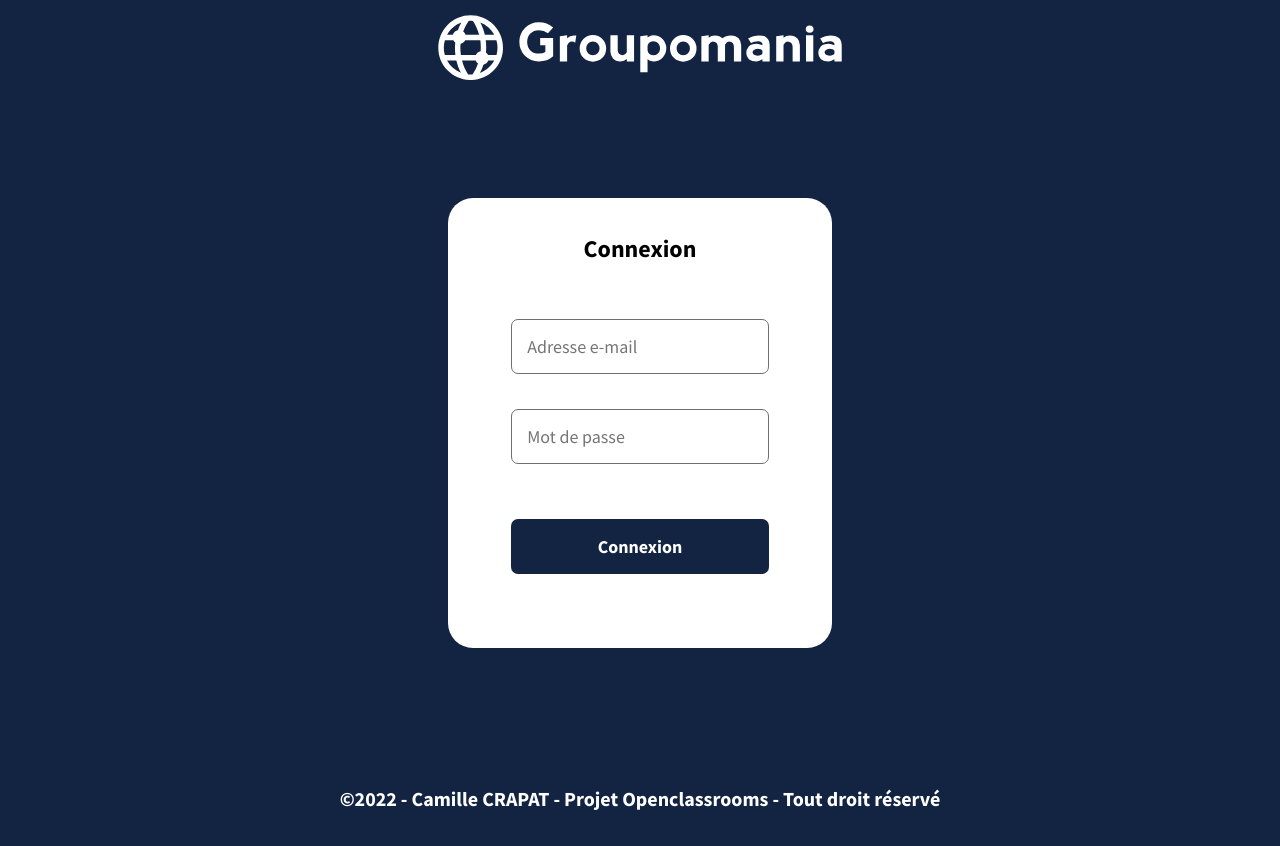
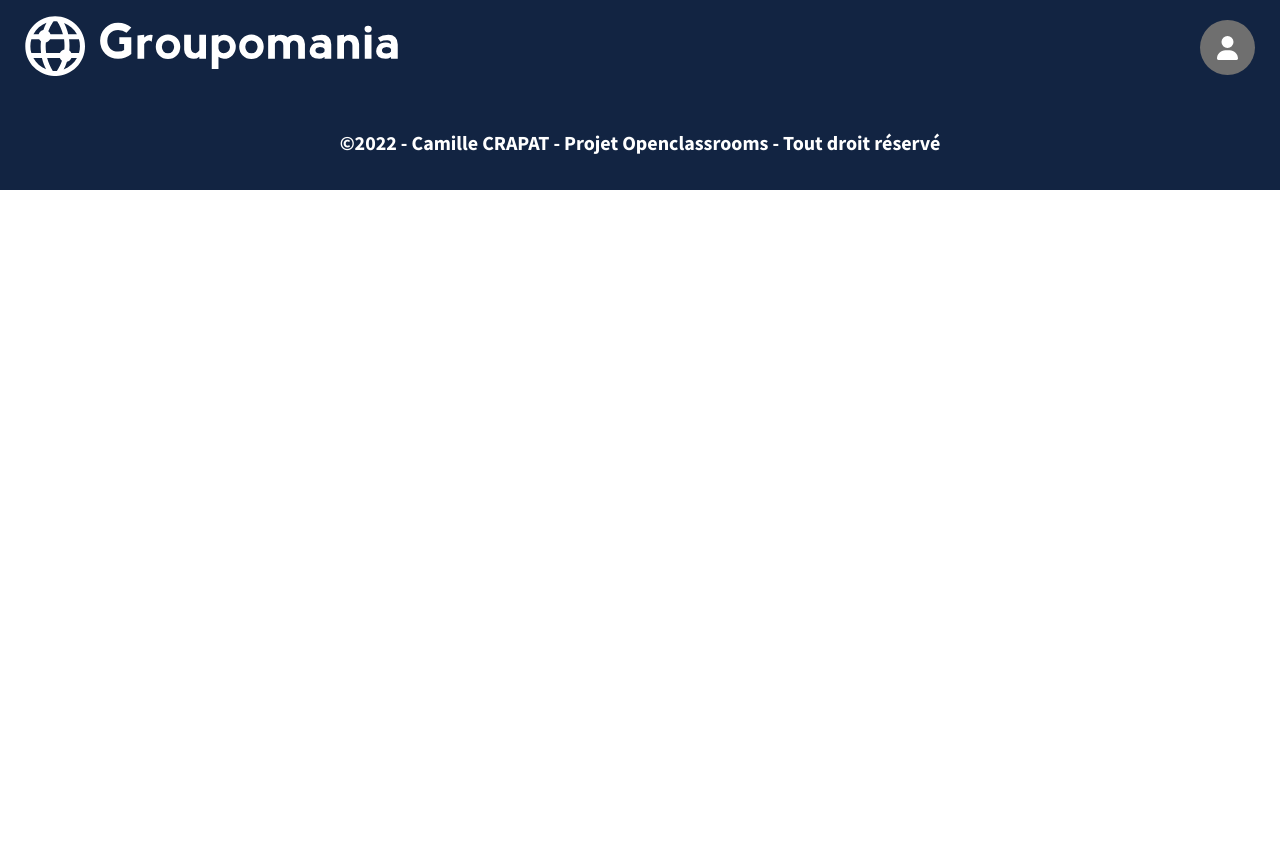
Before and after one commit to KappliApp/Kappli_Camille_Crapat_ProjetOpenclassrooms_Groupomania_Front, a React (Create React App) app: page /user in a window 1280 px wide. After the commit the page ends 800 px from the top, so only its background shows below. Built offline with nearby package versions, Linux system fonts and the light colour scheme.

Commit message:
Revert "delete user and admin | add auth"
This reverts commit 333ba51699b8c7103c4d30c101cad8f49617e45f.

```diff
--- a/src/index.jsx
+++ b/src/index.jsx
@@ -6,7 +6,8 @@ import GlobalStyle from './utils/styles/base';
 import './utils/libs/fontawesome';
 
 import Public from './Public';
-import Auth from './Auth';
+import User from './User';
+import Admin from './Admin';
 import Footer from './Public/components/Footer';
 
 const root = ReactDOM.createRoot(document.getElementById('root'));
@@ -16,7 +17,8 @@ root.render(
          <GlobalStyle />
          <Routes>
             <Route exact path="/*" element={<Public />} />
-            <Route exact path="/auth/*" element={<Auth />} />
+            <Route exact path="/user/*" element={<User />} />
+            <Route exact path="/admin/*" element={<Admin />} />
          </Routes>
       </Router>
       <Footer />
```
